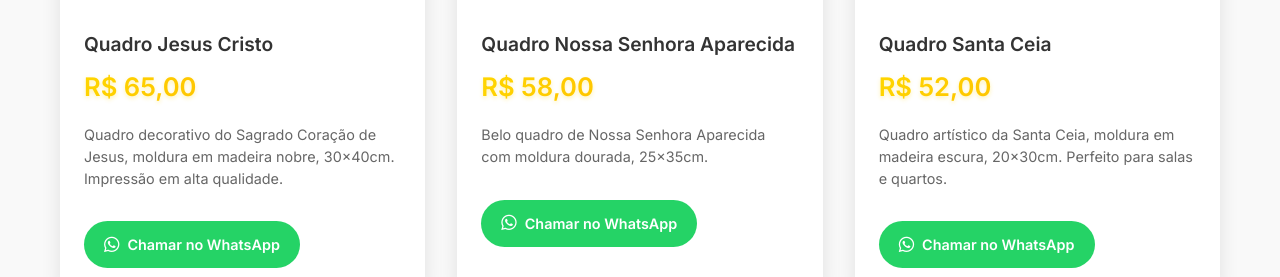
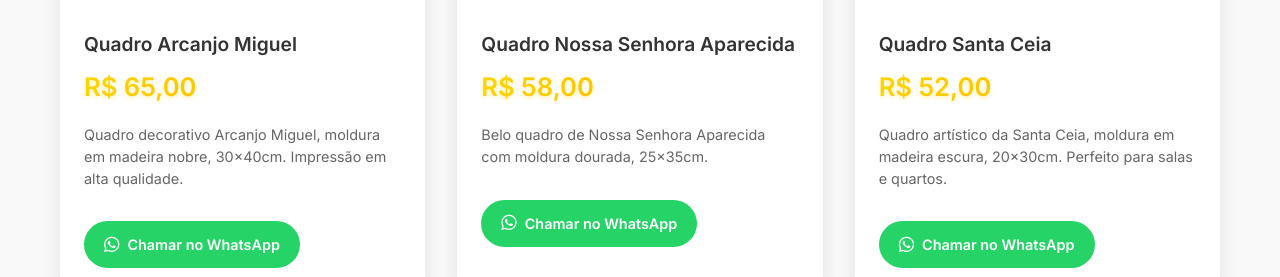
Before and after one commit to Leonzuka/Site-da-Tia-Rosa, a plain HTML site: page index.html in a window 1280 px wide. Shown: the part 2523-2800 px from the top of the page. Drawn offline with nearby package versions, Linux system fonts and the light colour scheme.

Commit message:
Melhorias

```diff
--- a/index.html
+++ b/index.html
@@ -28,8 +28,8 @@
         <section id="home" class="hero">
             <div class="container">
                 <div class="hero-content">
-                    <h2>Flores de Plástico, Buques, Artigos Religiosos, Quadros religiosos, Bijuteria, Vasos e velas. </h2>
-                    <p>Encontre as mais belas flores de plástico, itens religiosos, utensilios domesticos, bijuteria e quadros para decorar sua casa e expressar sua fé.</p>
+                    <h2>Flores artificias, Buquês, Artigos Religiosos, Quadros religiosos, Bijuteria, Vasos e Velas. </h2>
+                    <p>Encontre as mais belas flores artificais, itens religiosos, utensilios domésticos, bijuteria e quadros para decorar sua casa e expressar sua fé.</p>
                     <button class="btn-primary" onclick="scrollToProducts()">Ver Produtos</button>
                 </div>
             </div>
--- a/script.js
+++ b/script.js
@@ -64,11 +64,11 @@ class ProductManager {
             },
             {
                 id: 7,
-                name: 'Quadro Jesus Cristo',
+                name: 'Quadro Arcanjo Miguel',
                 category: 'quadros',
                 price: 65.00,
-                description: 'Quadro decorativo do Sagrado Coração de Jesus, moldura em madeira nobre, 30x40cm. Impressão em alta qualidade.',
-                image: 'https://quadrosdecorativos.com/wp-content/uploads/2023/03/8503-CAPA-VERTICAL.jpg'
+                description: 'Quadro decorativo Arcanjo Miguel, moldura em madeira nobre, 30x40cm. Impressão em alta qualidade.',
+                image: 'https://cdn.awsli.com.br/600x450/1981/1981658/produto/209841647637028ec08.jpg'
             },
             {
                 id: 8,
@@ -200,7 +200,7 @@ class ProductManager {
             },
             {
                 id: 24,
-                name: 'Jarro de Suco',
+                name: 'Jarra de Suco',
                 category: 'utensilios',
                 price: 22.90,
                 description: 'Jarro de vidro com capacidade para 1L, ideal para servir sucos e bebidas.',
```
